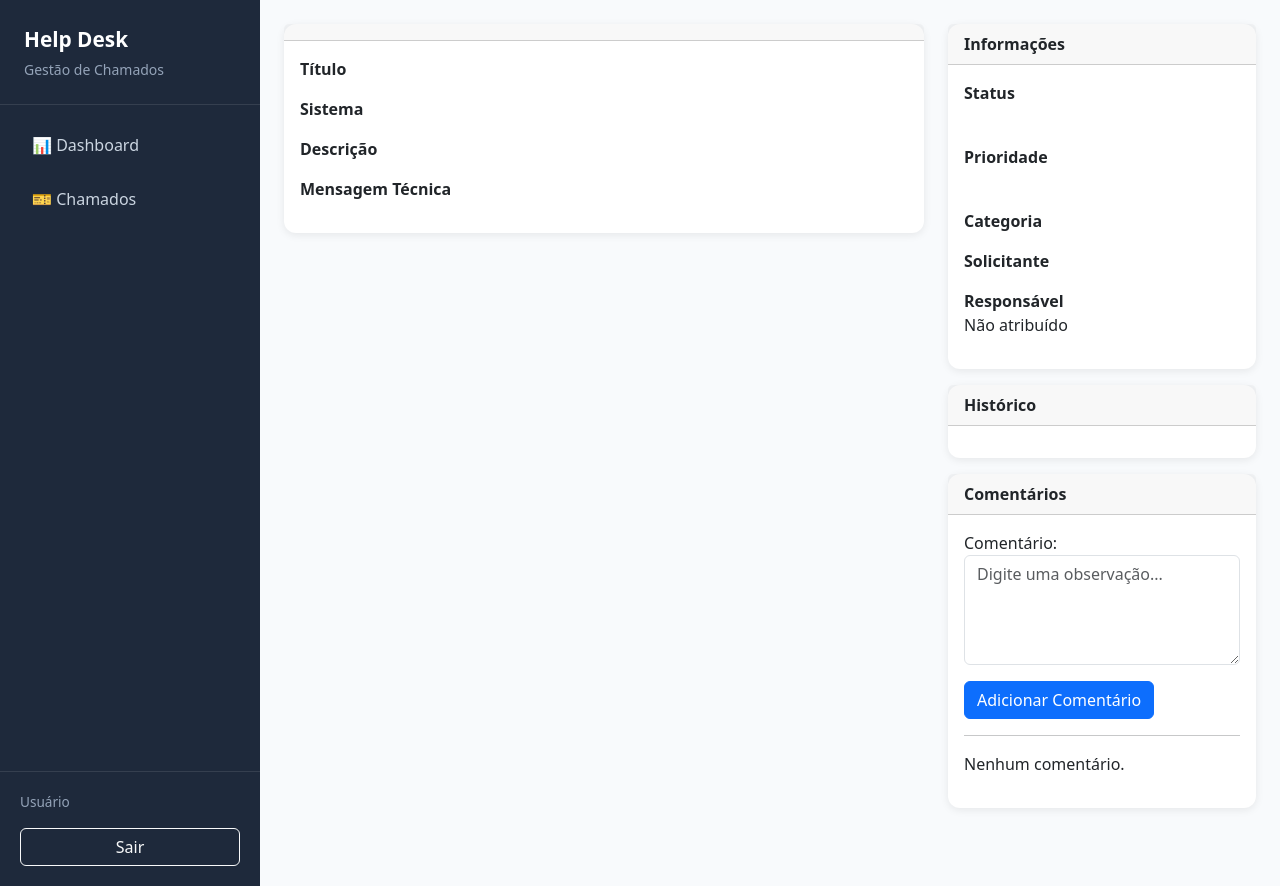
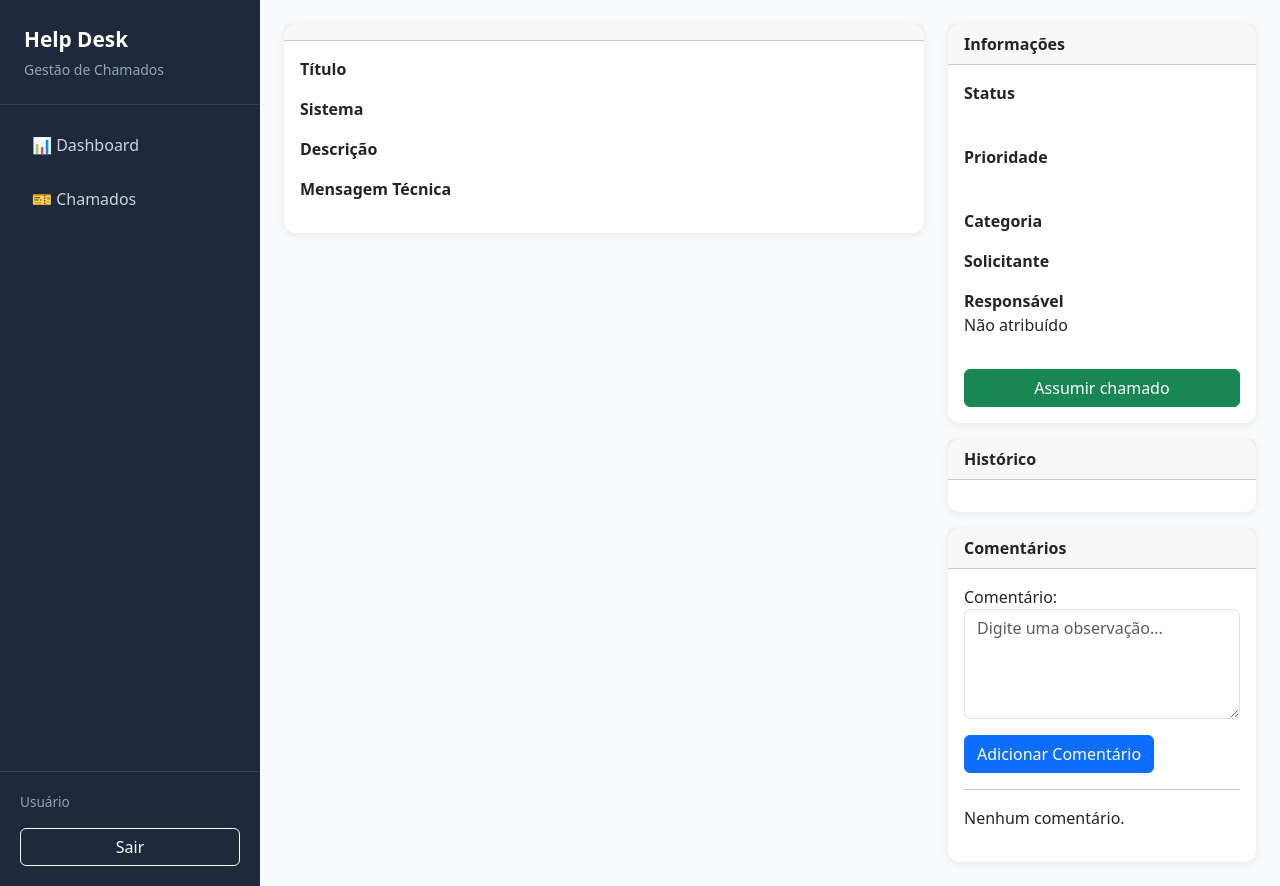
Before and after one commit to glaucosawaya/help-desk, a Django app: template templates/tickets/detail.html in a window 1280 px wide. Run offline with Django 5.2, Linux system fonts and the light colour scheme; the template is opened without the code that fills it: values that come from a table or form of the project are taken from there, others are empty; some libraries are stand-ins or nearby versions.

Commit message:
Ajuste fluxo de assumir chamado e rota ticket-assume

```diff
--- a/templates/tickets/detail.html
+++ b/templates/tickets/detail.html
@@ -127,6 +127,25 @@ Chamado #{{ ticket.id }}
                     </div>
 
                 </div>
+                {% if not ticket.assigned_to %}
+
+    <a
+        href="{% url 'ticket-assume' ticket.id %}"
+        class="btn btn-success w-100 mt-3">
+
+        Assumir chamado
+
+    </a>
+
+{% else %}
+
+    <div class="alert alert-info mt-3 mb-0">
+
+        Já atribuído para: <strong>{{ ticket.assigned_to }}</strong>
+
+    </div>
+
+{% endif %}
 
             </div>
 
```
Also changed, not shown: tickets/urls.py (+5 -5 lines).
